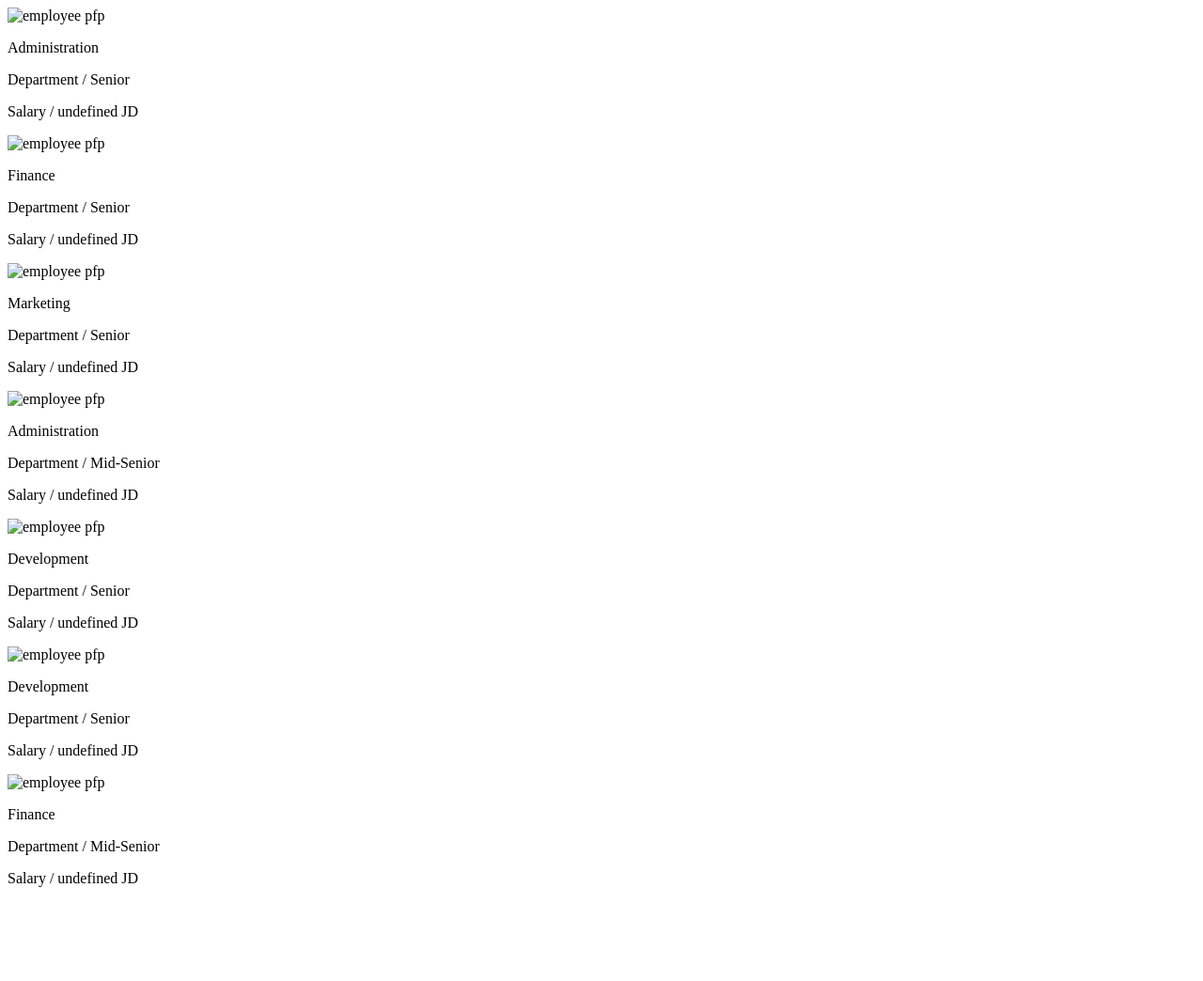
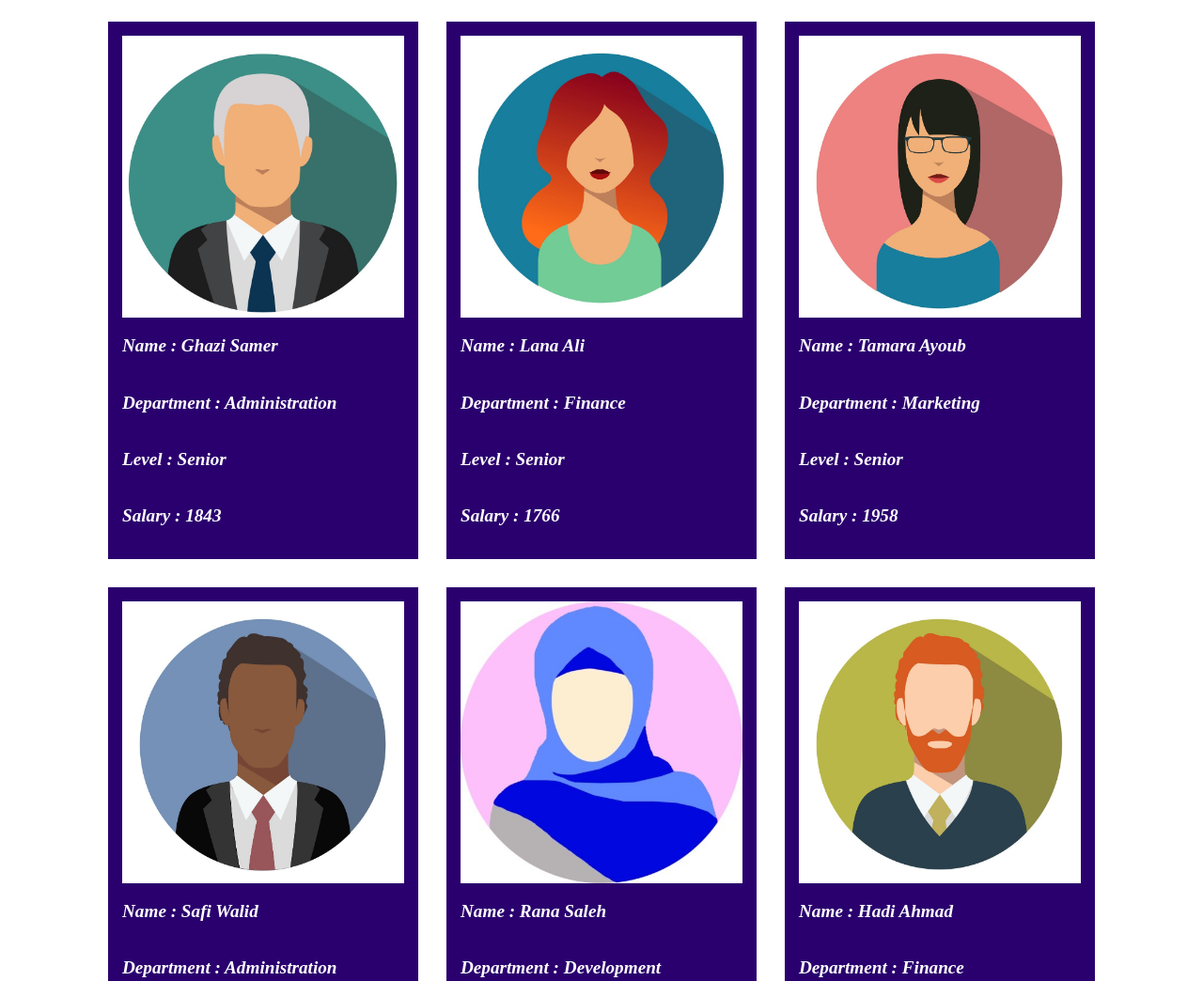
Before and after one commit to AlaaAlmomani0/HR-management-system, a plain HTML site: page index.html in a window 1280 px wide. Shown: the top 1044 px of the page at 94% size. Before the commit the page ends 960 px from the top, so only its background shows below. Drawn offline with Linux system fonts and the light colour scheme.

Commit message:
add dom file

```diff
--- /dev/null
+++ b/dom.js
@@ -0,0 +1,108 @@
+
+
+let employeeId = 1000;
+const netSalary = (level) => {
+  let min = 0;
+  let max = 0;
+  if (level === "Senior") {
+    min = 1500;
+    max = 2000;
+    return Math.floor(Math.random() * (max - min)) + min;
+  } else if (level === "Mid-Senior") {
+    min = 1000;
+    max = 1500;
+    return Math.floor(Math.random() * (max - min)) + min;
+  } else if (level === "Junior") {
+    min = 500;
+    max = 1000;
+    return Math.floor(Math.random() * (max - min)) + min;
+  }
+};
+
+const Employees = function (fullName, department, level, imageURL ) {
+  this.employeeId = employeeId++;
+  this.fullName = fullName;
+  this.department = department;
+  this.level = level;
+  this.imageURL = imageURL;
+  this.salary = netSalary(this.level);
+};
+
+
+const employee1 = new Employees(
+  "Ghazi Samer",
+  "Administration",
+  "Senior",
+  "./assets/Ghazi.jpg"
+);
+const employee2 = new Employees(
+  "Lana Ali",
+  "Finance",
+  "Senior",
+  "./assets/Lana.jpg"
+);
+const employee3 = new Employees(
+  "Tamara Ayoub",
+  "Marketing",
+  "Senior",
+  "./assets/Tamara.jpg"
+);
+const employee4 = new Employees(
+  "Safi Walid",
+  "Administration",
+  "Mid-Senior",
+  "./assets/Safi.jpg"
+);
+const employee5 = new Employees(
+  "Rana Saleh",
+  "Development",
+  "Junior",
+  "./assets/Rana.jpg"
+);
+const employee6 = new Employees(
+  "Hadi Ahmad",
+  "Finance",
+  "Mid-Senior",
+  "./assets/Hadi.jpg"
+);
+
+const arr = [employee1, employee2, employee3, employee4, employee5, employee6];
+console.log(employee1, employee2, employee3, employee4, employee5, employee6);
+//1- اعمل ديف
+// 2- اوصل ال body
+
+const body = document.getElementById("body");
+// وصلت ال بادي عن طريق ال id
+
+for (let x = 0; x < arr.length; x++) {
+
+
+  const onePerson = document.createElement("div");
+  // صناعة ال div بدي انشأ ديف
+
+
+  body.appendChild(onePerson);
+  // حطيت ال الديف داخل البادي
+
+  const fullName = document.createElement("p");
+  // <p></p>
+  const department = document.createElement("p");
+
+  const level = document.createElement("p");
+  const salary = document.createElement("p");
+  const img = document.createElement("img");
+  img.src = arr[x].imageURL;
+  fullName.textContent = `Name : ${arr[x].fullName}`;
+  // حطيت جوا ال p
+  department.textContent = `Department : ${arr[x].department}`;
+  level.textContent = `Level : ${arr[x].level}`;
+  salary.textContent = `Salary : ${arr[x].salary}`;
+  onePerson.appendChild(img);
+  onePerson.appendChild(fullName);
+  // حطيت ال p داخل ال div
+  onePerson.appendChild(department);
+  onePerson.appendChild(level);
+  onePerson.appendChild(salary);
+img.className="img"
+onePerson.className= 'div'
+}
--- a/index.html
+++ b/index.html
@@ -5,8 +5,9 @@
     <meta http-equiv="X-UA-Compatible" content="IE=edge">
     <meta name="viewport" content="width=device-width, initial-scale=1.0">
     <title>Document</title>
+    <link rel="stylesheet" href="./style.css">
 </head>
-<body>
-    <script src="./app.js"></script>
+<body id="body" >
+    <script src="./dom.js"></script>
 </body>
 </html>
--- /dev/null
+++ b/style.css
@@ -0,0 +1,24 @@
+.img {
+    width: 300px;
+    height: 300px;
+  }
+  .div {
+    display: flex;
+    flex-direction: column;
+    background-color: rgb(42, 0, 110);
+    margin: 15px;
+    padding: 15px;
+  }
+  body {
+    display: flex;
+    flex-direction: row;
+    flex-wrap: wrap;
+    justify-content: center;
+    align-items: center;
+  }
+  .div p {
+    color: white;
+    font-size: larger;
+    font-weight: 800;
+    font-style: oblique;
+  }
```
Also changed, not shown: assets/Ghazi.jpg (added), assets/Hadi.jpg (added), assets/Lana.jpg (added), assets/Omar.jpg (added), assets/Rana.jpg (added), assets/Safi.jpg (added), assets/Tamara.jpg (added).
